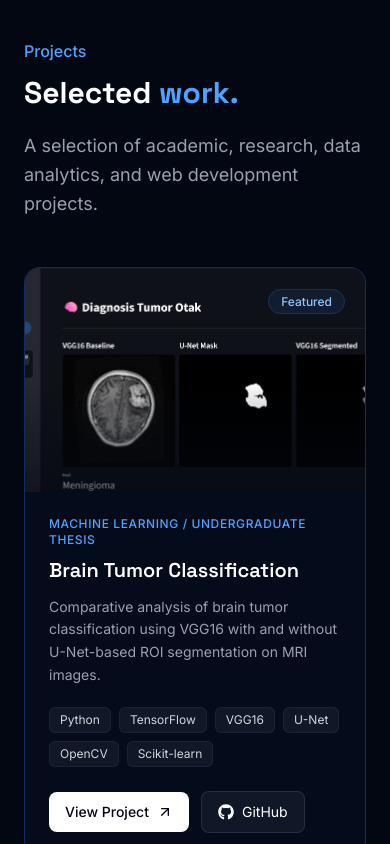
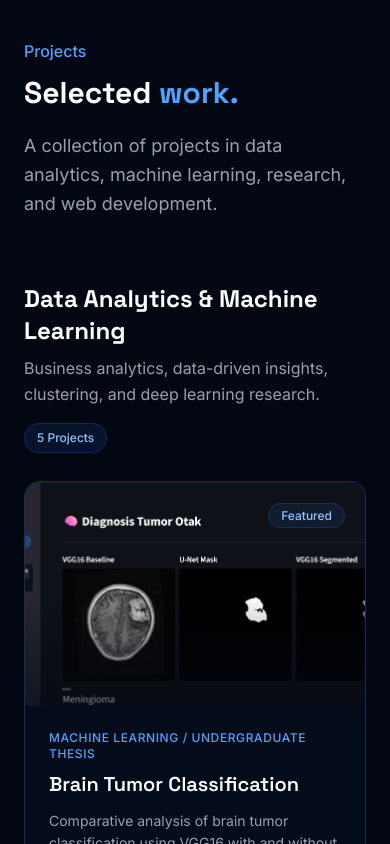
Before and after one commit to myusrilap/my-portofolio, a React app: page / in a window 390 px wide. Shown: the part 7620-8464 px from the top of the page. Built offline with nearby package versions, Linux system fonts and the light colour scheme; the HTML template or start-up script is replaced by a standard one.

Commit message:
feat: group data and web projects into separate sections

```diff
--- a/src/components/Projects.jsx
+++ b/src/components/Projects.jsx
@@ -137,6 +137,70 @@ const Projects = () => {
           "The project was completed as an academic team project.",
         ],
       },
+    },
+
+
+    {
+      title: "Sleep Health & Lifestyle Analytics",
+      category: "Data Analytics / SQL",
+      description: "Analyzed 374 sleep and lifestyle records to uncover relationships between stress, sleep quality, sleep duration, and occupation.",
+      technologies: ["Python", "Pandas", "SQL", "SQLite", "Tableau", "Statistics"],
+      icon: "🌙",
+      featured: false,
+      githubPath: "myusrilap/Sleep-Health-Lifestyle-Analytics",
+      details: {
+        overview: "End-to-end analysis of the Sleep Health and Lifestyle dataset, from Python preprocessing to SQL-based insights and visualization-ready data.",
+        problem: "Explore how stress levels, sleeping duration, occupation, and lifestyle characteristics relate to sleep quality in a dataset of 374 observations.",
+        process: [
+          "Validated and cleaned 374 observations with Python, including categorical normalization.",
+          "Prepared indicators for occupation, sleep disorder, stress levels, and sleep duration.",
+          "Used SQL aggregations, CTEs, and window functions to compare sleep patterns across groups.",
+          "Analyzed Spearman correlations and interpreted group-level differences.",
+          "Prepared analytical outputs for Tableau visualization."
+        ],
+        results: [
+          { label: "Observations", value: "374" },
+          { label: "Average Sleep Duration", value: "7.13 hours" },
+          { label: "Stress vs Sleep Quality", value: "Spearman −0.908" },
+          { label: "High vs Low Stress", value: "3.05-point difference in average sleep quality" }
+        ],
+        findings: [
+          "The high-stress group recorded a 5.92 average sleep-quality score, compared with 8.97 in the low-stress group.",
+          "Sleep duration was positively associated with sleep quality (Spearman +0.887).",
+          "The analysis describes associations in the sample rather than cause-and-effect relationships."
+        ]
+      }
+    },
+    {
+      title: "GenderBridge — Workforce Equality Analytics",
+      category: "Data Analytics / HR Analytics",
+      description: "Examined gender representation, comparable-role salary differences, promotions, and leadership training in a 5,000-record workforce case study.",
+      technologies: ["Python", "Pandas", "SQL", "SQLite", "Tableau", "Statistical Analysis"],
+      icon: "⚖️",
+      featured: false,
+      githubPath: "myusrilap/GenderBridge-Workforce-Equality-Analytics",
+      details: {
+        overview: "A fictional workforce equality case study evaluating compensation, representation, and career opportunities across companies, departments, and job levels.",
+        problem: "Identify where differences in representation, salary, promotion, and leadership training appear across gender groups and job categories.",
+        process: [
+          "Prepared 5,000 workforce records using Python, standardizing gender and job-level labels.",
+          "Validated salary fields before computing pay indicators.",
+          "Used SQL to compare promotions, training rates, departments, and comparable job levels.",
+          "Compared salary within company, department, and job-level groups.",
+          "Evaluated aggregated promotion and training differences with chi-square tests."
+        ],
+        results: [
+          { label: "Workforce Records", value: "5,000" },
+          { label: "Female Representation", value: "40.72%" },
+          { label: "Leadership Training", value: "28.44% female vs 30.40% male" },
+          { label: "Promotion Rate", value: "20.38% female vs 20.99% male" }
+        ],
+        findings: [
+          "The overall leadership-training participation gap of 1.96 percentage points was larger than the 0.61-point promotion-rate gap.",
+          "Differences varied across departments and job levels rather than following a uniform pattern.",
+          "Aggregate promotion and training differences were not statistically significant at the 5% level. Findings relate to fictional case-study data, not an audit of real employers."
+        ]
+      }
     },
 
     {
@@ -335,7 +399,7 @@ const Projects = () => {
         "Data Analysis",
       ],
       icon: "👥",
-      image: "/projects/customer-segmentation.png",
+      image: `${BASE_URL}projects/customer-segmentation.png`,
       featured: false,
 
       githubPath:
@@ -385,65 +449,74 @@ const Projects = () => {
     },
   ];
 
-  const featuredProjects = projects.filter(
-    (project) => project.featured
+  const dataProjects = projects.filter(
+    (project) => !project.category.startsWith("Web Development")
+  );
+  const webProjects = projects.filter(
+    (project) => project.category.startsWith("Web Development")
   );
 
-  const otherProjects = projects.filter(
-    (project) => !project.featured
+  const renderProjectGroup = (items, heading, subtitle, groupId) => (
+    <div aria-labelledby={groupId} className="mt-16 first:mt-12">
+      <div className="flex flex-col sm:flex-row sm:items-end sm:justify-between gap-4 mb-7">
+        <div>
+          <h3 id={groupId} className="text-2xl sm:text-3xl font-bold text-white">
+            {heading}
+          </h3>
+          <p className="mt-2 text-gray-400 max-w-2xl leading-relaxed">
+            {subtitle}
+          </p>
+        </div>
+        <span className="self-start text-xs font-medium text-blue-300 bg-blue-500/10 border border-blue-500/20 rounded-full px-3 py-1.5">
+          {items.length} Projects
+        </span>
+      </div>
+      <div className="grid md:grid-cols-2 gap-5">
+        {items.map((project, index) => (
+          <ProjectCard
+            key={project.title}
+            project={project}
+            index={index}
+            onViewProject={setSelectedProject}
+          />
+        ))}
+      </div>
+    </div>
   );
 
   return (
     <>
       <section id="projects" className="py-24 px-6">
         <div className="max-w-6xl mx-auto">
-
-          {/* Heading */}
           <motion.div
             initial={{ opacity: 0, y: 30 }}
             whileInView={{ opacity: 1, y: 0 }}
             viewport={{ once: true, amount: 0.2 }}
             transition={{ duration: 0.6 }}
           >
-            <p className="text-blue-400 font-medium mb-3">
-              Projects
-            </p>
-
+            <p className="text-blue-400 font-medium mb-3">Projects</p>
             <h2 className="text-3xl sm:text-4xl lg:text-5xl font-bold text-white">
-              Selected
-              <span className="text-blue-400"> work.</span>
+              Selected<span className="text-blue-400"> work.</span>
             </h2>
-
             <p className="mt-5 text-gray-400 max-w-2xl text-lg leading-relaxed">
-              A selection of academic, research, data analytics,
-              and web development projects.
+              A collection of projects in data analytics, machine learning,
+              research, and web development.
             </p>
           </motion.div>
 
-          {/* Featured Project */}
-          <div className="mt-12">
-            {featuredProjects.map((project, index) => (
-              <ProjectCard
-                key={project.title}
-                project={project}
-                index={index}
-                onViewProject={setSelectedProject}
-              />
-            ))}
-          </div>
+          {renderProjectGroup(
+            dataProjects,
+            "Data Analytics & Machine Learning",
+            "Business analytics, data-driven insights, clustering, and deep learning research.",
+            "data-projects"
+          )}
 
-          {/* Other Projects */}
-          <div className="grid md:grid-cols-2 gap-5 mt-5">
-            {otherProjects.map((project, index) => (
-              <ProjectCard
-                key={project.title}
-                project={project}
-                index={index + 1}
-                onViewProject={setSelectedProject}
-              />
-            ))}
-          </div>
-
+          {renderProjectGroup(
+            webProjects,
+            "Web Development",
+            "Frontend development and responsive websites for organizations and communities.",
+            "web-projects"
+          )}
         </div>
       </section>
 
```
